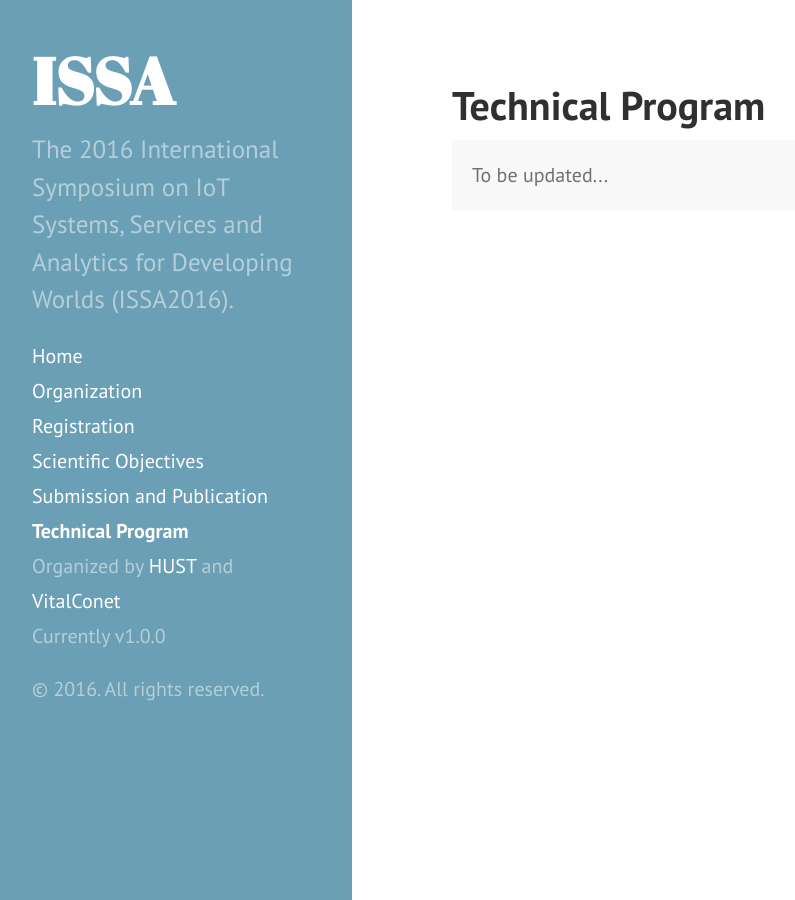
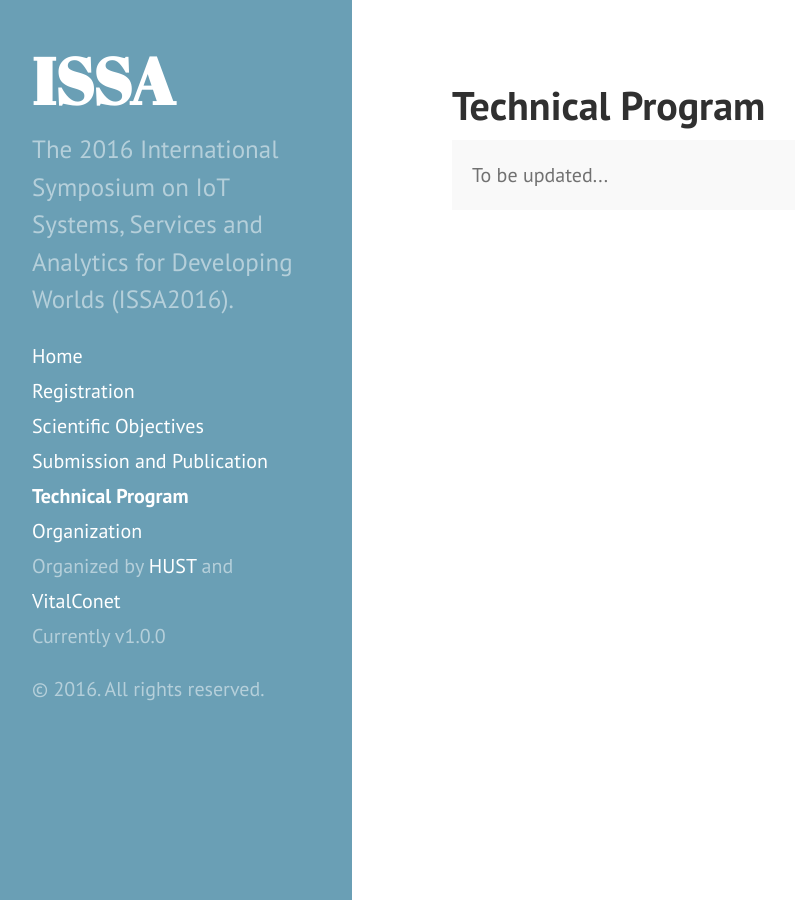
Before and after one commit to issadw/issadw.github.io, a Jekyll site: the page built from technical_program.md, in a window 1280 px wide. Shown: the whole page, without its empty margins (8-803 px from the left). Built offline with Jekyll 4.4.1, drawn with Linux system fonts in a browser that asks for light colours.

Commit message:
Change sidebar order

```diff
--- a/_includes/sidebar.html
+++ b/_includes/sidebar.html
@@ -20,12 +20,13 @@
       {% assign pages_list = site.pages %}
       {% for node in pages_list %}
         {% if node.title != null %}
-          {% if node.layout == "page" %}
+          {% if node.layout == "page" and node.title != "Organization" %}
             <a class="sidebar-nav-item{% if page.url == node.url %} active{% endif %}" href="{{ node.url }}">{{ node.title }}</a>
           {% endif %}
         {% endif %}
       {% endfor %}
-      <span class="sidebar-nav-item"> Organized by <a href="http://soict.hust.edu.vn" target="_blank">HUST</a> and <a href="http://vitalconet.github.io" target="_blank">VitalConet</a></span>
+      <a class="sidebar-nav-item{% if page.url == (side.github.repo + '/organization') %} active{% endif %}" href="{{ side.github.repo }}/organization">Organization</a>
+      <span class="sidebar-nav-item">Organized by <a href="http://soict.hust.edu.vn" target="_blank">HUST</a> and <a href="http://vitalconet.github.io" target="_blank">VitalConet</a></span>
       <span class="sidebar-nav-item">Currently v{{ site.version }}</span>
     </nav>
 
```
